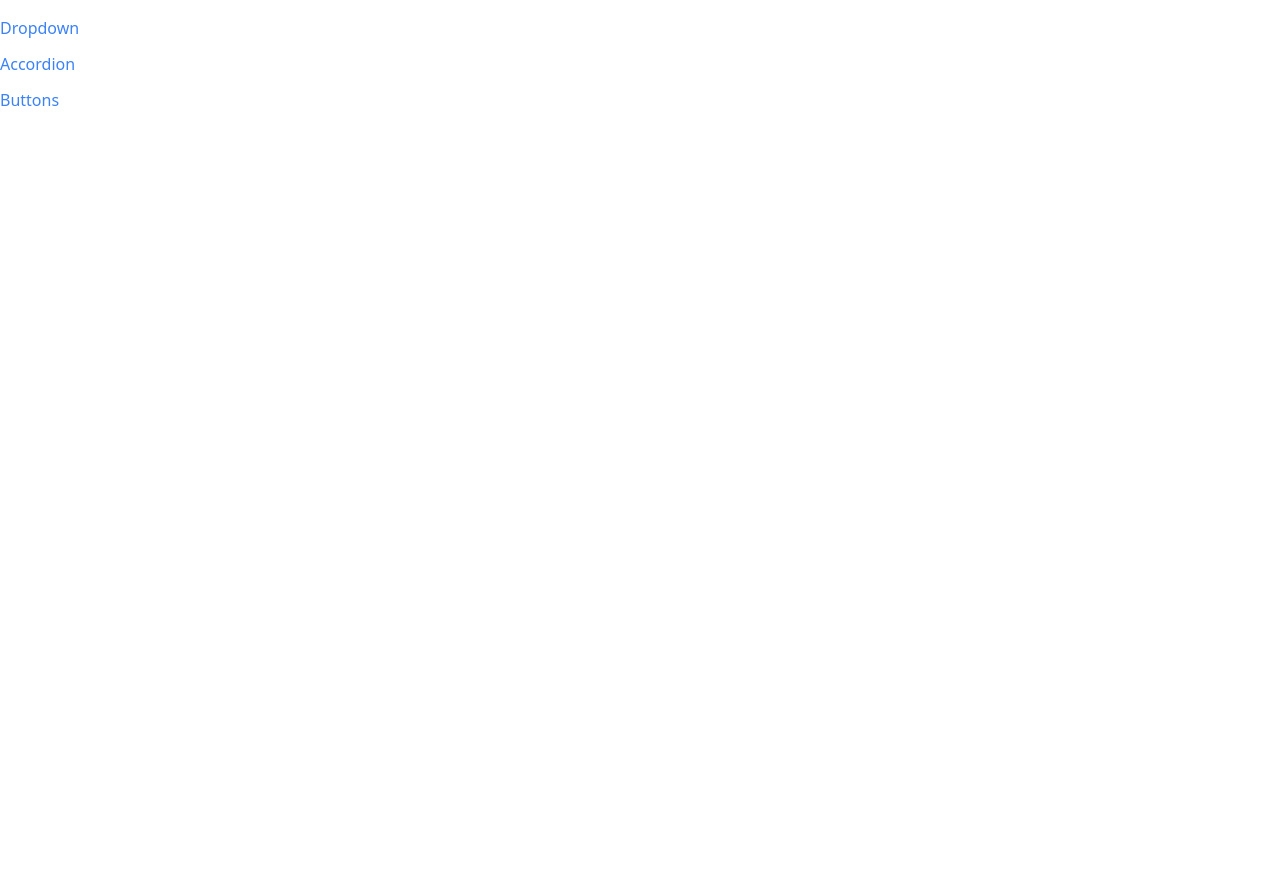
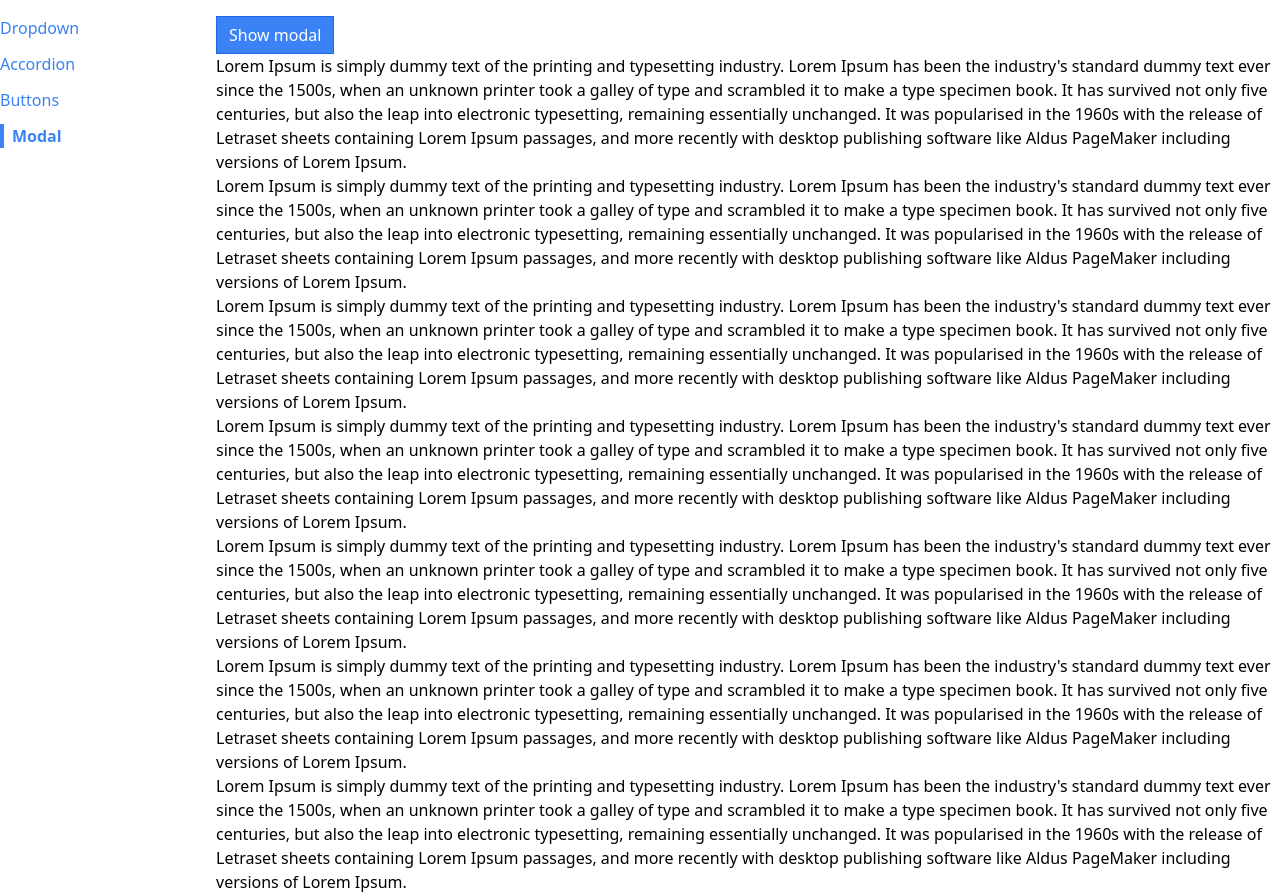
Before and after one commit to alyamkin/udemy-modern-react-with-redux, a React (Create React App) app in the folder comps/: page /modal in a window 1280 px wide. Before the commit the page ends 800 px from the top, so only its background shows below. Built offline with nearby package versions, Linux system fonts and the light colour scheme.

Commit message:
Add section14 create portals with reactdom

```diff
--- a/comps/public/index.html
+++ b/comps/public/index.html
@@ -36,8 +36,9 @@
       You can add webfonts, meta tags, or analytics to this file.
       The build step will place the bundled scripts into the <body> tag.
 
-      To begin the development, run `npm start` or `yarn start`.
-      To create a production bundle, use `npm run build` or `yarn build`.
-    -->
+        To begin the development, run `npm start` or `yarn start`.
+        To create a production bundle, use `npm run build` or `yarn build`.
+      -->
+    <div class="modal-container"></div>
   </body>
 </html>
--- /dev/null
+++ b/comps/src/Pages/ModalPage.js
@@ -0,0 +1,125 @@
+import { useState, useEffect } from "react";
+import ReactDOM from "react-dom";
+import Modal from "../components/Modal";
+import Button from "../components/Button";
+
+function ModalPage() {
+  const [showModal, setShowModal] = useState(false);
+
+  const handleClick = () => {
+    setShowModal(!showModal);
+  };
+
+  const handleClose = () => {
+    setShowModal(false);
+  };
+
+  const Portal = ({ children }) => {
+    const portalContainer = document.querySelector(".modal-container");
+    return ReactDOM.createPortal(children, portalContainer);
+  };
+
+  const modalActionBar = (
+    <div>
+      <Button primary onClick={handleClose}>
+        I Accept
+      </Button>
+    </div>
+  );
+
+  const modalMessage = <p>Here is an important agreement for you to accept</p>;
+  return (
+    <div>
+      <Button primary onClick={handleClick}>
+        Show modal
+      </Button>
+
+      <Portal>
+        {showModal && (
+          <Modal onClose={handleClose} actionBar={modalActionBar}>
+            {modalMessage}
+          </Modal>
+        )}
+      </Portal>
+      <p>
+        Lorem Ipsum is simply dummy text of the printing and typesetting
+        industry. Lorem Ipsum has been the industry's standard dummy text ever
+        since the 1500s, when an unknown printer took a galley of type and
+        scrambled it to make a type specimen book. It has survived not only five
+        centuries, but also the leap into electronic typesetting, remaining
+        essentially unchanged. It was popularised in the 1960s with the release
+        of Letraset sheets containing Lorem Ipsum passages, and more recently
+        with desktop publishing software like Aldus PageMaker including versions
+        of Lorem Ipsum.
+      </p>
+      <p>
+        Lorem Ipsum is simply dummy text of the printing and typesetting
+        industry. Lorem Ipsum has been the industry's standard dummy text ever
+        since the 1500s, when an unknown printer took a galley of type and
+        scrambled it to make a type specimen book. It has survived not only five
+        centuries, but also the leap into electronic typesetting, remaining
+        essentially unchanged. It was popularised in the 1960s with the release
+        of Letraset sheets containing Lorem Ipsum passages, and more recently
+        with desktop publishing software like Aldus PageMaker including versions
+        of Lorem Ipsum.
+      </p>
+      <p>
+        Lorem Ipsum is simply dummy text of the printing and typesetting
+        industry. Lorem Ipsum has been the industry's standard dummy text ever
+        since the 1500s, when an unknown printer took a galley of type and
+        scrambled it to make a type specimen book. It has survived not only five
+        centuries, but also the leap into electronic typesetting, remaining
+        essentially unchanged. It was popularised in the 1960s with the release
+        of Letraset sheets containing Lorem Ipsum passages, and more recently
+        with desktop publishing software like Aldus PageMaker including versions
+        of Lorem Ipsum.
+      </p>
+      <p>
+        Lorem Ipsum is simply dummy text of the printing and typesetting
+        industry. Lorem Ipsum has been the industry's standard dummy text ever
+        since the 1500s, when an unknown printer took a galley of type and
+        scrambled it to make a type specimen book. It has survived not only five
+        centuries, but also the leap into electronic typesetting, remaining
+        essentially unchanged. It was popularised in the 1960s with the release
+        of Letraset sheets containing Lorem Ipsum passages, and more recently
+        with desktop publishing software like Aldus PageMaker including versions
+        of Lorem Ipsum.
+      </p>
+      <p>
+        Lorem Ipsum is simply dummy text of the printing and typesetting
+        industry. Lorem Ipsum has been the industry's standard dummy text ever
+        since the 1500s, when an unknown printer took a galley of type and
+        scrambled it to make a type specimen book. It has survived not only five
+        centuries, but also the leap into electronic typesetting, remaining
+        essentially unchanged. It was popularised in the 1960s with the release
+        of Letraset sheets containing Lorem Ipsum passages, and more recently
+        with desktop publishing software like Aldus PageMaker including versions
+        of Lorem Ipsum.
+      </p>
+      <p>
+        Lorem Ipsum is simply dummy text of the printing and typesetting
+        industry. Lorem Ipsum has been the industry's standard dummy text ever
+        since the 1500s, when an unknown printer took a galley of type and
+        scrambled it to make a type specimen book. It has survived not only five
+        centuries, but also the leap into electronic typesetting, remaining
+        essentially unchanged. It was popularised in the 1960s with the release
+        of Letraset sheets containing Lorem Ipsum passages, and more recently
+        with desktop publishing software like Aldus PageMaker including versions
+        of Lorem Ipsum.
+      </p>
+      <p>
+        Lorem Ipsum is simply dummy text of the printing and typesetting
+        industry. Lorem Ipsum has been the industry's standard dummy text ever
+        since the 1500s, when an unknown printer took a galley of type and
+        scrambled it to make a type specimen book. It has survived not only five
+        centuries, but also the leap into electronic typesetting, remaining
+        essentially unchanged. It was popularised in the 1960s with the release
+        of Letraset sheets containing Lorem Ipsum passages, and more recently
+        with desktop publishing software like Aldus PageMaker including versions
+        of Lorem Ipsum.
+      </p>
+    </div>
+  );
+}
+
+export default ModalPage;
--- a/comps/src/components/Button.js
+++ b/comps/src/components/Button.js
@@ -29,7 +29,6 @@ function Button({
       "text-red-500": outline && danger,
     }
   );
-  console.log(rest);
   return (
     <button {...rest} className={classes}>
       {children}
--- /dev/null
+++ b/comps/src/components/Modal.js
@@ -0,0 +1,33 @@
+import { useEffect } from "react";
+import Button from "./Button";
+
+function Modal({ onClose, children, actionBar }) {
+  useEffect(() => {
+    console.log("useEffect Enter");
+    document.body.classList.add("overflow-hidden");
+
+    return () => {
+      console.log("useEffect Exit");
+      document.body.classList.remove("overflow-hidden");
+    };
+  }, []);
+
+  return (
+    <div>
+      <div
+        className="fixed inset-0 bg-gray-300 opacity-80"
+        onClick={onClose}
+      ></div>
+      <div className="fixed inset-40 p-10 bg-white">
+        <div className="flex flex-col justify-between h-full">
+          <div>{children}</div>
+          <div className="flex justify-end">
+            <div>{actionBar}</div>
+          </div>
+        </div>
+      </div>
+    </div>
+  );
+}
+
+export default Modal;
--- a/comps/src/components/Routes.js
+++ b/comps/src/components/Routes.js
@@ -2,6 +2,8 @@ import Route from "./Route";
 import AccordionPage from "../Pages/AccordionPage";
 import DropdownPage from "../Pages/DropdownPage";
 import ButtontPage from "../Pages/ButtonPage";
+import ModalPage from "../Pages/ModalPage";
+
 function Routes() {
   return (
     <div className="col-span-5">
@@ -14,6 +16,9 @@ function Routes() {
       <Route path="/buttons">
         <ButtontPage />
       </Route>
+      <Route path="/modal">
+        <ModalPage />
+      </Route>
     </div>
   );
 }
--- a/comps/src/components/Sidebar.js
+++ b/comps/src/components/Sidebar.js
@@ -5,6 +5,7 @@ function Sidebar() {
     { label: "Dropdown", path: "/" },
     { label: "Accordion", path: "/accordion" },
     { label: "Buttons", path: "/buttons" },
+    { label: "Modal", path: "/modal" },
   ];
 
   const renderedLinks = links.map((link) => {
--- a/comps/src/temp.js
+++ b/comps/src/temp.js
@@ -10,3 +10,34 @@ const handleClick = (event) => {
 };
 
 document.addEventListener("click", handleClick, true);
+
+// const promise = new Promise((resolve, reject) => {
+//   setTimeout(() => {
+//     resolve({ done: true });
+//   }, 10000);
+// });
+
+function loadScript(src) {
+  return new Promise((resolve, reject) => {
+    let script = document.createElement("script");
+    script.src = src;
+
+    script.onload = resolve(script);
+    script.onerror = reject(new Error(`Error loading script ${src}`));
+
+    document.head.append(script);
+  });
+}
+
+let promise = loadScript(
+  "https://cdnjs.cloudflare.com/ajax/libs/lodash.js/4.17.11/lodash.js"
+);
+
+promise.then(
+  (script) => alert(`${script.src} загружен!`),
+  (error) => alert(`Ошибка: ${error.message}`)
+);
+
+[...document.querySelectorAll("*")].filter((el) => {
+  return !["", "static"].includes(el.style.position);
+});
```
